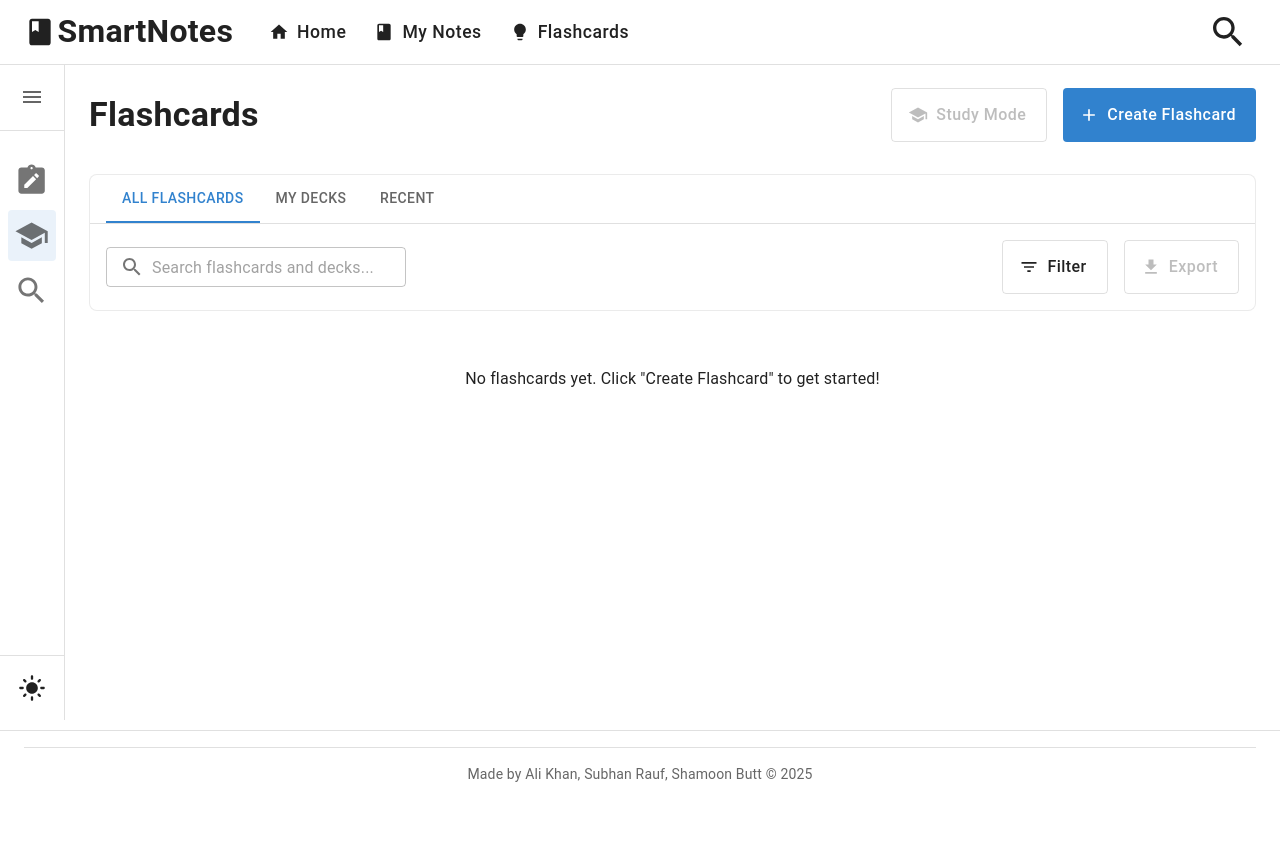
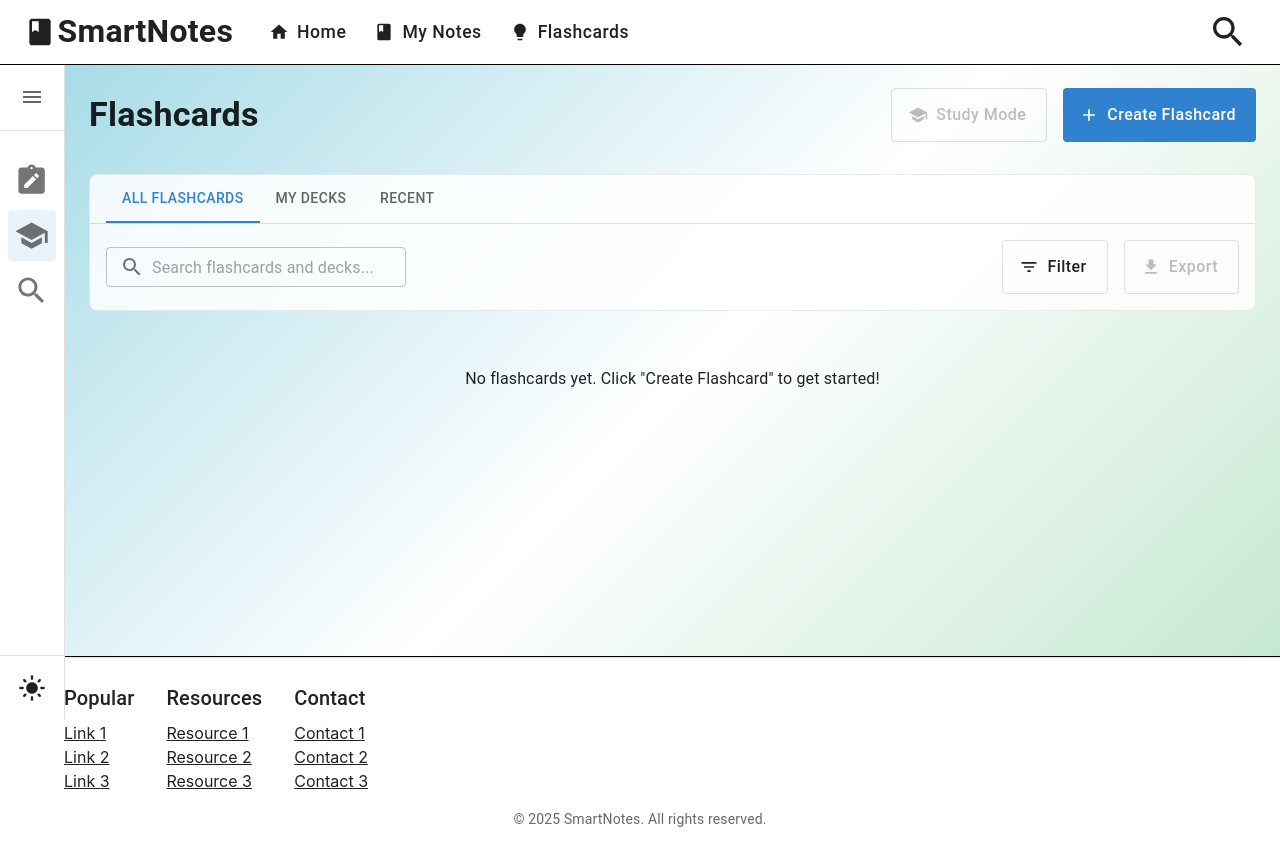
Before and after one commit to Wocx32/smart-note-organizer, a React (Vite) app in the folder frontend/: page /flashcards in a window 1280 px wide. Before the commit the page ends 800 px from the top, so only its background shows below. Built offline with nearby package versions, Linux system fonts and the light colour scheme; what tesseract.js would draw is missing.

Commit message:
ui changes

```diff
--- a/frontend/src/components/Footer.jsx
+++ b/frontend/src/components/Footer.jsx
@@ -1,4 +1,4 @@
-import { Box, Typography, Divider } from '@mui/material';
+import { Box, Container, Typography, Link, Grid } from '@mui/material';
 import { useTheme } from '../context/ThemeContext';
 
 const Footer = () => {
@@ -8,23 +8,47 @@ const Footer = () => {
     <Box
       component="footer"
       sx={{
-        py: 2,
-        px: 3,
-        backgroundColor: 'background.default',
+        py: 3,
+        px: 2,
+        mt: 'auto',
+        backgroundColor: isDarkMode ? 'background.paper' : 'background.default',
         borderTop: '1px solid',
         borderColor: 'divider',
-        width: '100%'
       }}
     >
-      <Divider sx={{ mb: 2 }} />
-      <Typography
-        variant="body2"
-        color="text.secondary"
-        align="center"
-        sx={{ fontSize: '0.875rem' }}
-      >
-        Made by Ali Khan, Subhan Rauf, Shamoon Butt © 2025
-      </Typography>
+      <Container maxWidth="lg">
+        <Grid container spacing={4}>
+          <Grid item xs={12} sm={4}>
+            <Typography variant="h6" color="text.primary" gutterBottom>
+              Popular
+            </Typography>
+            <Link href="#" color="inherit" display="block">Link 1</Link>
+            <Link href="#" color="inherit" display="block">Link 2</Link>
+            <Link href="#" color="inherit" display="block">Link 3</Link>
+          </Grid>
+          <Grid item xs={12} sm={4}>
+            <Typography variant="h6" color="text.primary" gutterBottom>
+              Resources
+            </Typography>
+            <Link href="#" color="inherit" display="block">Resource 1</Link>
+            <Link href="#" color="inherit" display="block">Resource 2</Link>
+            <Link href="#" color="inherit" display="block">Resource 3</Link>
+          </Grid>
+          <Grid item xs={12} sm={4}>
+            <Typography variant="h6" color="text.primary" gutterBottom>
+              Contact
+            </Typography>
+            <Link href="#" color="inherit" display="block">Contact 1</Link>
+            <Link href="#" color="inherit" display="block">Contact 2</Link>
+            <Link href="#" color="inherit" display="block">Contact 3</Link>
+          </Grid>
+        </Grid>
+        <Typography variant="body2" color="text.secondary" align="center" sx={{ mt: 2 }}>
+          {'© '}
+          {new Date().getFullYear()}
+          {' SmartNotes. All rights reserved.'}
+        </Typography>
+      </Container>
     </Box>
   );
 };
--- a/frontend/src/components/Layout.jsx
+++ b/frontend/src/components/Layout.jsx
@@ -15,11 +15,15 @@ const Layout = () => {
       display: 'flex',
       minHeight: '100vh',
       flexDirection: 'column',
-      bgcolor: 'background.default',
+      bgcolor: isDarkMode ? 'background.default' : undefined,
+      backgroundImage: isDarkMode ? undefined : 'linear-gradient(135deg, #9cd7e4 0%, #ffffff 50%, #b9e3c9 100%)',
+      backgroundAttachment: 'fixed',
+      backgroundRepeat: 'no-repeat',
+      backgroundSize: 'cover',
       color: 'text.primary'
     }}>
       <Navbar drawerWidth={drawerWidth} />
-      <Box sx={{ display: 'flex', flex: 1 }}>
+      <Box sx={{ display: 'flex', flex: 1, minHeight: 'calc(100vh - 64px - 80px)' }}>
         <Sidebar />
         <Box
           component="main"
@@ -53,7 +57,9 @@ const Layout = () => {
           </Box>
         </Box>
       </Box>
-      <Footer />
+      <Box sx={{ width: '100%', borderTop: '1px solid black', bgcolor: 'white' }}>
+        <Footer />
+      </Box>
     </Box>
   );
 };
--- a/frontend/src/components/Navbar.jsx
+++ b/frontend/src/components/Navbar.jsx
@@ -31,8 +31,7 @@ const Navbar = () => {
           color: 'text.primary',
           width: '100%',
           zIndex: (theme) => theme.zIndex.drawer + 1,
-          borderBottom: '1px solid',
-          borderColor: 'divider'
+          borderBottom: '0.5px solid black'
         }}
       >
         <Toolbar>
--- a/frontend/src/components/Sidebar.jsx
+++ b/frontend/src/components/Sidebar.jsx
@@ -107,11 +107,10 @@ const Sidebar = ({ onTagSelect }) => {
       sx={{
         width: isCollapsed ? collapsedWidth : drawerWidth,
         flexShrink: 0,
-        transition: 'width 0.2s ease-in-out',
-        [`& .MuiDrawer-paper`]: {
+        '& .MuiDrawer-paper': {
           width: isCollapsed ? collapsedWidth : drawerWidth,
           boxSizing: 'border-box',
-          borderRight: '1px solid',
+          borderRight: '0.5px solid black',
           borderColor: 'divider',
           backgroundColor: 'background.default',
           height: 'calc(100vh - 64px - 80px)',
--- a/frontend/src/context/ThemeContext.jsx
+++ b/frontend/src/context/ThemeContext.jsx
@@ -34,8 +34,8 @@ export const ThemeProvider = ({ children }) => {
         main: '#48bb78', // Green
       },
       background: {
-        default: isDarkMode ? '#1a202c' : '#ffffff',
-        paper: isDarkMode ? '#2d3748' : '#ffffff',
+        default: isDarkMode ? '#1a202c' : 'linear-gradient(135deg, #f8fbff 0%, #e3f0ff 100%)',
+        paper: isDarkMode ? '#2d3748' : 'rgba(255,255,255,0.85)',
       },
     },
     components: {
--- a/frontend/src/pages/Dashboard.jsx
+++ b/frontend/src/pages/Dashboard.jsx
@@ -355,11 +355,11 @@ const Dashboard = () => {
             variant="h2"
             fontWeight="bold"
             sx={{
-              background: 'linear-gradient(45deg, #3182ce 30%, #4299E1 90%)',
+              background: 'linear-gradient(90deg, #3182ce 0%, #4299E1 50%, #00f3ff 100%)',
               backgroundClip: 'text',
-              textFillColor: 'transparent',
               WebkitBackgroundClip: 'text',
               WebkitTextFillColor: 'transparent',
+              color: 'transparent',
               fontFamily: 'monospace',
               letterSpacing: 1
             }}
@@ -523,7 +523,7 @@ const Dashboard = () => {
           mb: 4
         }}
       >
-        <Typography variant="h5" fontWeight="bold" sx={{ mb: 3 }}>
+        <Typography variant="h4" fontWeight="bold" sx={{ mb: 3, fontSize: '2rem' }}>
           Summarize
         </Typography>
 
@@ -679,17 +679,18 @@ const Dashboard = () => {
         }}
       >
         <Box sx={{ display: 'flex', justifyContent: 'space-between', alignItems: 'center', mb: 3 }}>
-          <Typography variant="h5" fontWeight="bold">Recent Notes</Typography>
+          <Typography variant="h4" fontWeight="bold" sx={{ fontSize: '1.7rem' }}>Recent Notes</Typography>
           <Button
             variant="contained"
-            size="small"
+            size="medium"
             color="primary"
             onClick={() => navigate('/notes')}
             sx={{
               backgroundColor: '#3182ce',
               borderRadius: '50px',
               textTransform: 'none',
-              px: 2,
+              px: 2.5,
+              fontSize: '1.1rem',
               '&:hover': {
                 backgroundColor: '#2b6cb0',
               }
@@ -716,17 +717,17 @@ const Dashboard = () => {
               }}
             >
               <ListItemText
-                primary={note.title}
+                primary={<Typography sx={{ fontSize: '1.2rem', fontWeight: 600 }}>{note.title}</Typography>}
                 secondary={
                   <Box sx={{ mt: 1, display: 'flex', gap: 1, flexWrap: 'wrap' }}>
                     {note.tags.map((tag) => (
                       <Chip
                         key={tag}
                         label={tag}
-                        size="small"
+                        size="medium"
                         sx={{
-                          height: 20,
-                          fontSize: '0.7rem',
+                          height: 28,
+                          fontSize: '0.9rem',
                           backgroundColor: 'rgba(0,0,0,0.06)',
                         }}
                       />
@@ -734,7 +735,7 @@ const Dashboard = () => {
                   </Box>
                 }
               />
-              <Typography variant="caption" color="text.secondary">
+              <Typography variant="caption" color="text.secondary" sx={{ fontSize: '1rem' }}>
                 {note.date}
               </Typography>
             </ListItem>
@@ -753,7 +754,7 @@ const Dashboard = () => {
         }}
       >
         <Box sx={{ display: 'flex', justifyContent: 'space-between', alignItems: 'center', mb: 3 }}>
-          <Typography variant="h5" fontWeight="bold">Favorite Notes</Typography>
+          <Typography variant="h4" fontWeight="bold" sx={{ fontSize: '1.7rem' }}>Favorite Notes</Typography>
           <Button
             variant="contained"
             size="small"
@@ -790,17 +791,17 @@ const Dashboard = () => {
               }}
             >
               <ListItemText
-                primary={note.title}
+                primary={<Typography sx={{ fontSize: '1.2rem', fontWeight: 600 }}>{note.title}</Typography>}
                 secondary={
                   <Box sx={{ mt: 1, display: 'flex', gap: 1, flexWrap: 'wrap' }}>
                     {note.tags.map((tag) => (
                       <Chip
                         key={tag}
                         label={tag}
-                        size="small"
+                        size="medium"
                         sx={{
-                          height: 20,
-                          fontSize: '0.7rem',
+                          height: 28,
+                          fontSize: '0.9rem',
                           backgroundColor: 'rgba(0,0,0,0.06)',
                         }}
                       />
@@ -808,7 +809,7 @@ const Dashboard = () => {
                   </Box>
                 }
               />
-              <Typography variant="caption" color="text.secondary">
+              <Typography variant="caption" color="text.secondary" sx={{ fontSize: '1rem' }}>
                 {note.date}
               </Typography>
             </ListItem>
@@ -835,7 +836,7 @@ const Dashboard = () => {
         }}
       >
         <Box sx={{ display: 'flex', justifyContent: 'space-between', alignItems: 'center', mb: 3 }}>
-          <Typography variant="h5" fontWeight="bold">Explore Decks</Typography>
+          <Typography variant="h4" fontWeight="bold" sx={{ fontSize: '1.7rem' }}>Explore Decks</Typography>
           <Button
             variant="contained"
             size="small"
@@ -882,10 +883,10 @@ const Dashboard = () => {
                       <Typography variant="h6" fontWeight="bold" sx={{wordBreak: 'break-word'}}>
                         {deck.name}
                       </Typography>
-                      <School sx={{ color: 'primary.main' }} />
+                      <School sx={{ color: 'primary.main', fontSize: 36 }} />
                     </Box>
 
-                    <Typography variant="body2" color="text.secondary" sx={{ mb: 1 }}>
+                    <Typography variant="body2" color="text.secondary" sx={{ mb: 1, fontSize: '1.1rem' }}>
                       {deck.count} flashcard{deck.count === 1 ? '' : 's'}
                     </Typography>
                   </CardContent>
--- a/frontend/src/pages/FlashcardsPage.jsx
+++ b/frontend/src/pages/FlashcardsPage.jsx
@@ -801,7 +801,11 @@ const FlashcardsPage = () => {
                               p: 0.5,
                               px: 1,
                               borderRadius: 1,
-                              bgcolor: 'primary.light',
+                              background: 'linear-gradient(45deg, #3182ce 30%, #4299E1 90%)',
+                              backgroundClip: 'text',
+                              textFillColor: 'transparent',
+                              WebkitBackgroundClip: 'text',
+                              WebkitTextFillColor: 'transparent',
                               display: 'inline-block',
                               mb: 1
                             }}
```
